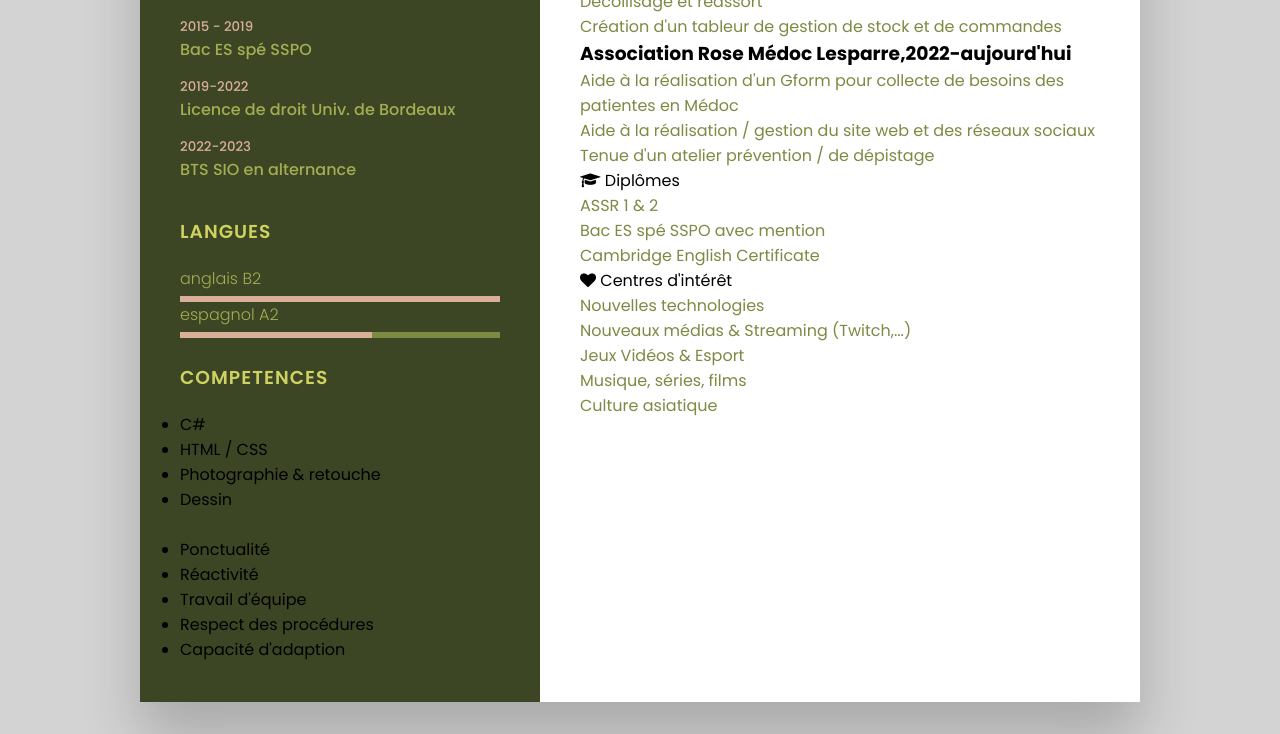
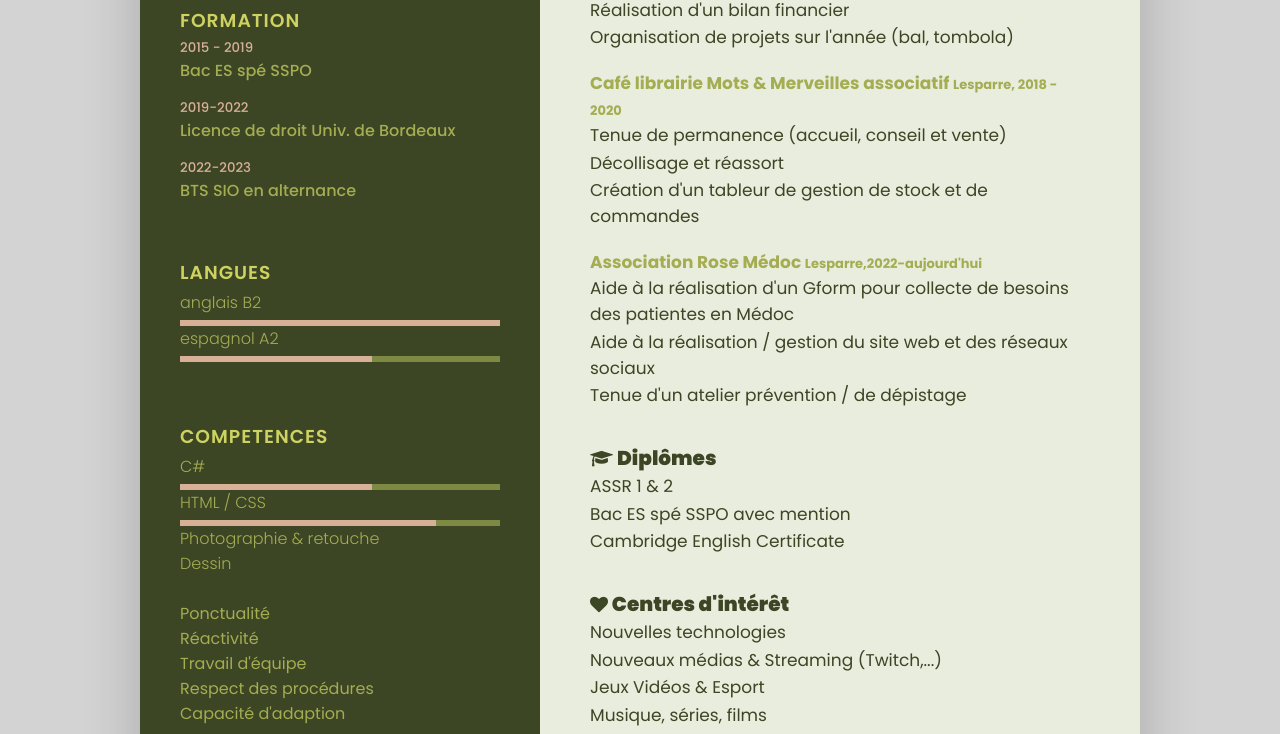
Before and after one commit to TheLouD1/FirstCV, a plain HTML site: page index.html in a window 1280 px wide. Shown: the part 675-1409 px from the top of the page. Drawn offline with Linux system fonts and the light colour scheme.

Commit message:
Update styles.css

```diff
--- a/styles.css
+++ b/styles.css
@@ -6,33 +6,38 @@
   box-sizing: border-box;
   font-family: 'Poppins',sans-serif;
 }
+
 body
 {
-  background: lightgrey;
+  background: lightgray;
   display: flex;
   justify-content: center;
   align-items: center;
   min-height: 100vh;
 }
+
 .title
 {
   color: #CDD261;
   text-transform: uppercase;
   font-weight: 600;
   letter-spacing: 1px;
-  margin-bottom: 20px;
+  margin-bottom: 3px;
 }
+
 a
 {
     color: inherit;
     text-decoration: none;
 }
+
 a:hover
 {
     color:#7E8943;
     text-decoration:none;
     cursor:pointer;
 }
+
 .container
 {
   position: relative;
@@ -45,12 +50,14 @@ a:hover
   grid-template-columns: 1fr 1.5fr;
   box-shadow: 0 35px 55px rgba(0, 0, 0, 0.2);
 }
+
 .container .left_side
 {
   position: relative;
   background: #3c4524;
   padding: 40px;
 }
+
 .profileText
 {
   position: relative;
@@ -59,12 +66,14 @@ a:hover
   align-items: center;
   padding-bottom: 20px;
 }
+
 .profileText .imgBx
 {
   position: relative;
   width: 200px;
   height: 200px;
 }
+
 .profileText .imgBx img
 {
   position: absolute;
@@ -74,6 +83,7 @@ a:hover
   height: 100%;
   object-fit: cover;
 }
+
 .profileText h2
 {
   text-transform: uppercase;
@@ -84,28 +94,34 @@ a:hover
   line-height: 1.4em;
   color: #CDD261;
 }
+
 .profileText h2 span
 {
   color: #CDD261;
   font-size: 0.8em;
   font-weight: 300;
   border-bottom: 1.5px solid rgba(216, 176, 151, 0.8);
-  padding-bottom: 20px;
+  padding-bottom: 40px;
 }
+
 .contact
 {
-  padding-top: 40px;
+  padding-top: 60px;
+  margin-bottom: 15px;
 }
+
 .contact ul
 {
   position: relative;
 }
+
 .contact ul li
 {
   position: relative;
   list-style: none;
   color: #A4AD52;
 }
+
 .contact ul li .icon
 {
   display: inline-block;
@@ -113,54 +129,67 @@ a:hover
   font-size: 18px;
   color: #D8B097
 }
+
 .contact ul li span
 {
   color: #A4AD52;
   font-weight: 300;
 }
+
 .formation
 {
-  padding-top: 20px;
+  padding-top: 40px;
+  margin-bottom: 15px;
 }
+
 .formation title
 {
-  margin: 40px;
+  margin: 20px;
 }
+
 .formation ul li
 {
   position: relative;
   list-style: none;
   margin-bottom: 15px;
 }
+
 .formation h5
 {
   font-weight: 500;
   color: #D8B097
 }
+
 .formation h4
 {
   font-weight: 500;
   color: #A4AD52;
 }
+
 .langues
 {
-  padding-top: 20px;
+  padding-top: 40px;
+  margin-bottom: 15px;
 }
+
 .langues ul
 {
   position: relative;
 }
+
 .langues ul li
 {
   position: relative;
   list-style: none;
   color: #A4AD52;
 }
+
 .langues ul li span
 {
   color: #A4AD52;
   font-weight: 300;
 }
+
 .langues .percent
 {
   position:relative;
@@ -170,6 +199,7 @@ a:hover
   display: block;
   margin-top: 5px;
 }
+
 .langues .percent div
 {
   position: absolute;
@@ -178,26 +208,32 @@ a:hover
   height: 100%;
   background: #D8B097;
 }
-.competences
+
+.compétences
 {
   padding-top: 20px;
+  margin-bottom: 15px;
 }
-.competences ul
+
+.compétences ul
 {
   position: relative;
 }
-.competences ul li
+
+.compétences ul li
 {
   position: relative;
   list-style: none;
   color: #A4AD52;
 }
-.competences ul li span
+
+.compétences ul li span
 {
   color: #A4AD52;
   font-weight: 300;
 }
-.competences .percent
+
+.compétences .percent
 {
   position:relative;
   width: 100%;
@@ -206,7 +242,8 @@ a:hover
   display: block;
   margin-top: 5px;
 }
-.competences .percent div
+
+.compétences .percent div
 {
   position: absolute;
   top: 0;
@@ -215,37 +252,52 @@ a:hover
   background: #D8B097;
 }
 
-
 .container .right_side
 {
   position: relative;
-  background: #ffff;
-  padding:40px;
+  background: #e9eddd;
+  padding:50px;
 }
+
+.container .right_side .about
+{
+  margin-bottom: 30px;
+  color: #3c4524;
+  font-size: 20px;
+  font-weight: bolder;
+  margin-bottom: 35px;
+}
+
+.container .right_side .about .icon
+{
+  color: #3c4524;
+  font-size: 18px;
+  font-weight: bold;
+}
+
+.container .right_side .name
+{
+  color: #A4AD52;
+  font-size: 17px;
+  font-weight: bold;
+}
+.name span
+{
+  font-size: 13px;
+}
+
 .container .right_side ul
 {
   position: relative;
+  margin-bottom: 20px;
 }
+
 .container .right_side ul li
 {
   position: relative;
   list-style: none;
-  color: #7E8943;
+  color: #3c4524;
+  font-size: 17px;
+  font-weight: normal;
+  margin-bottom: 1.5px;
 }
-.container .right_side .title2 h2
-{
-  color: #3c4524;
-}
-.Profil
-{
-  margin-bottom: 50px;
-}
-.about:last-child
-{
-  margin-bottom: 0;
-}
-.title2
-{
-  color: #5c4524
-  position:relative;
-}
```
